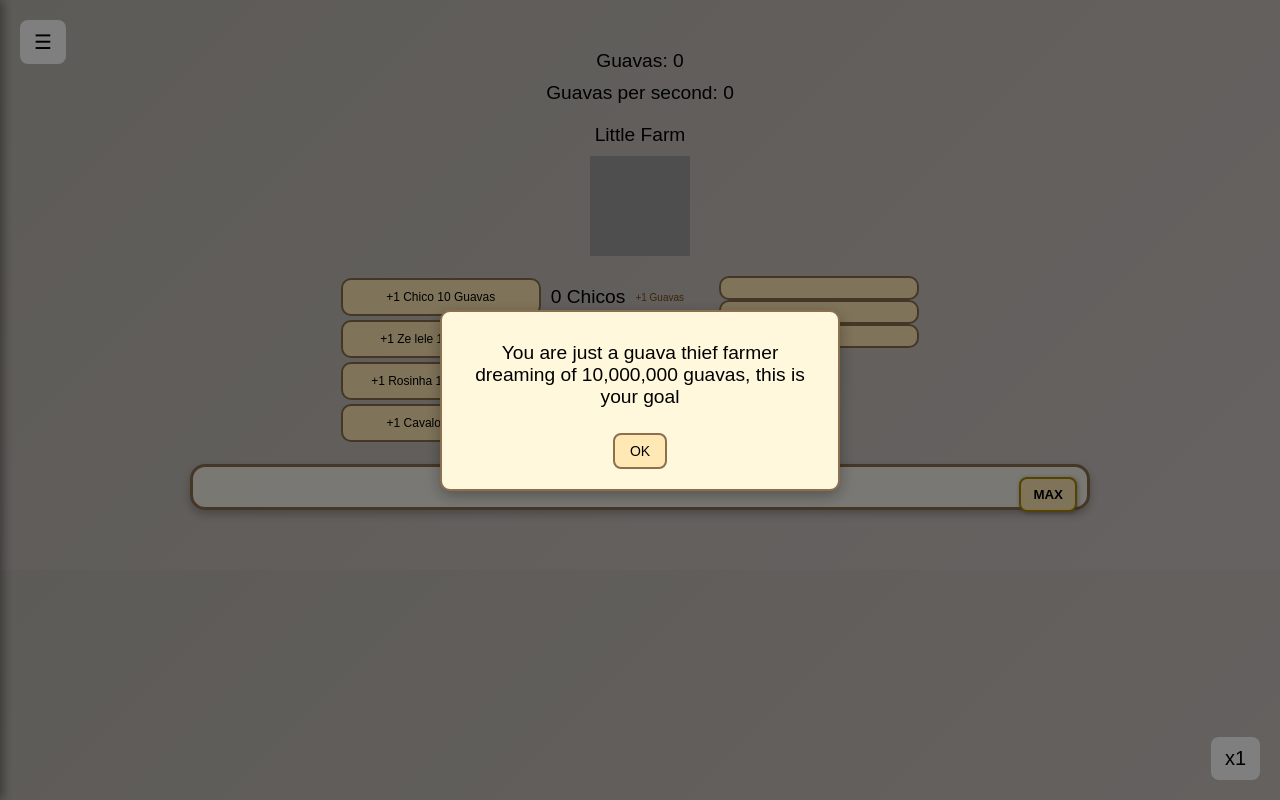
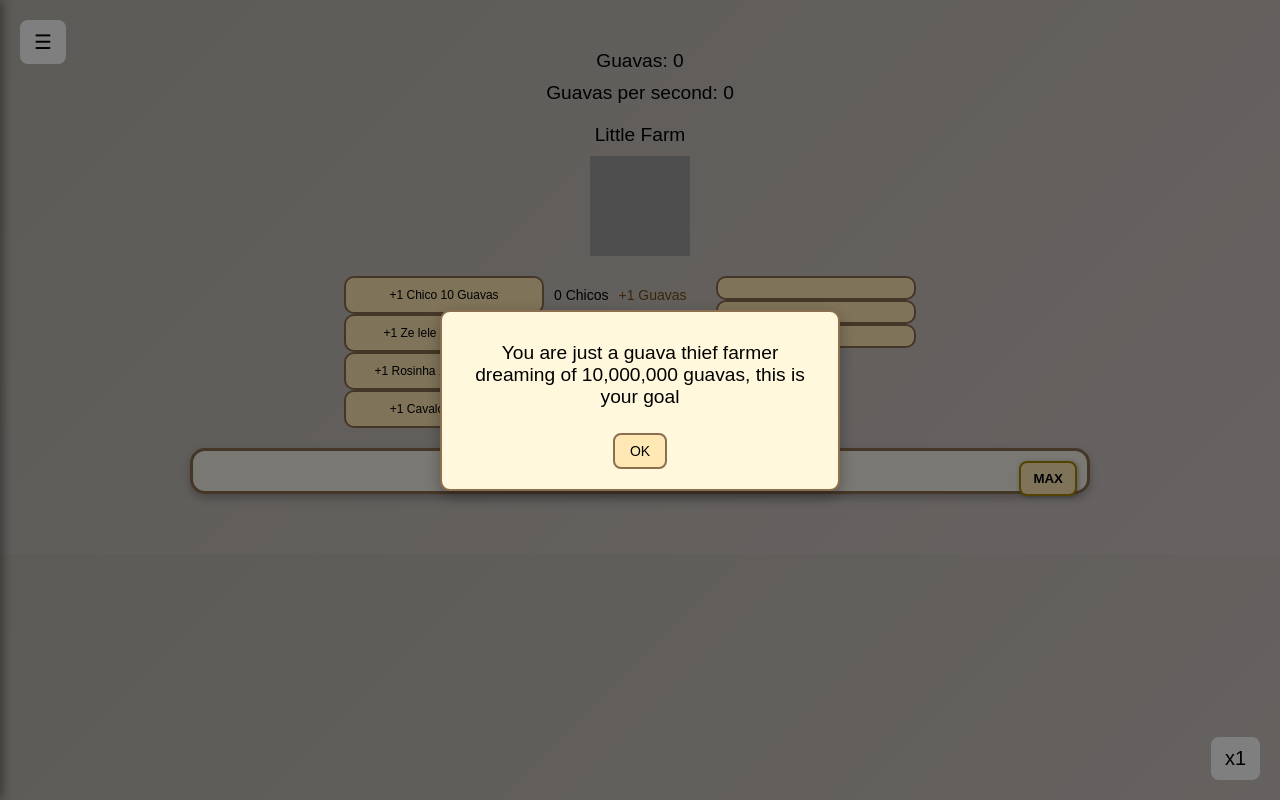
Before and after one commit to AntagC01/ChiBen, a plain HTML site: page index.html in a window 1280 px wide. Drawn offline with Linux system fonts and the light colour scheme; grey boxes are pictures that could not be loaded.

Commit message:
versao 3.0

```diff
--- a/style.css
+++ b/style.css
@@ -145,7 +145,9 @@ body {
     margin-top: 20px;
     justify-content: center; /* Centraliza o grid */
 }
-
+#listaitens p{
+    font-size: 14px;
+}
 /* Cada item */
 #listaitens .item {
     display: flex;
```
